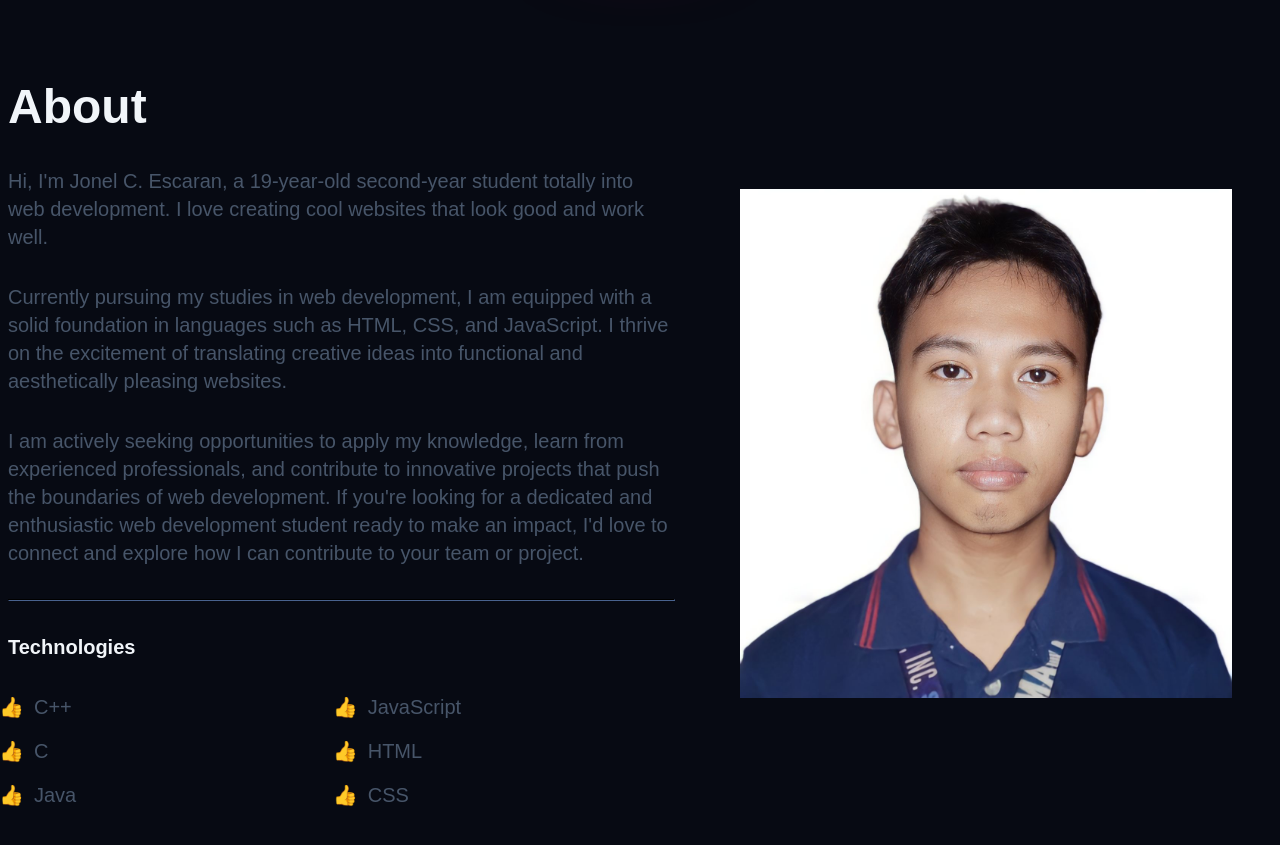
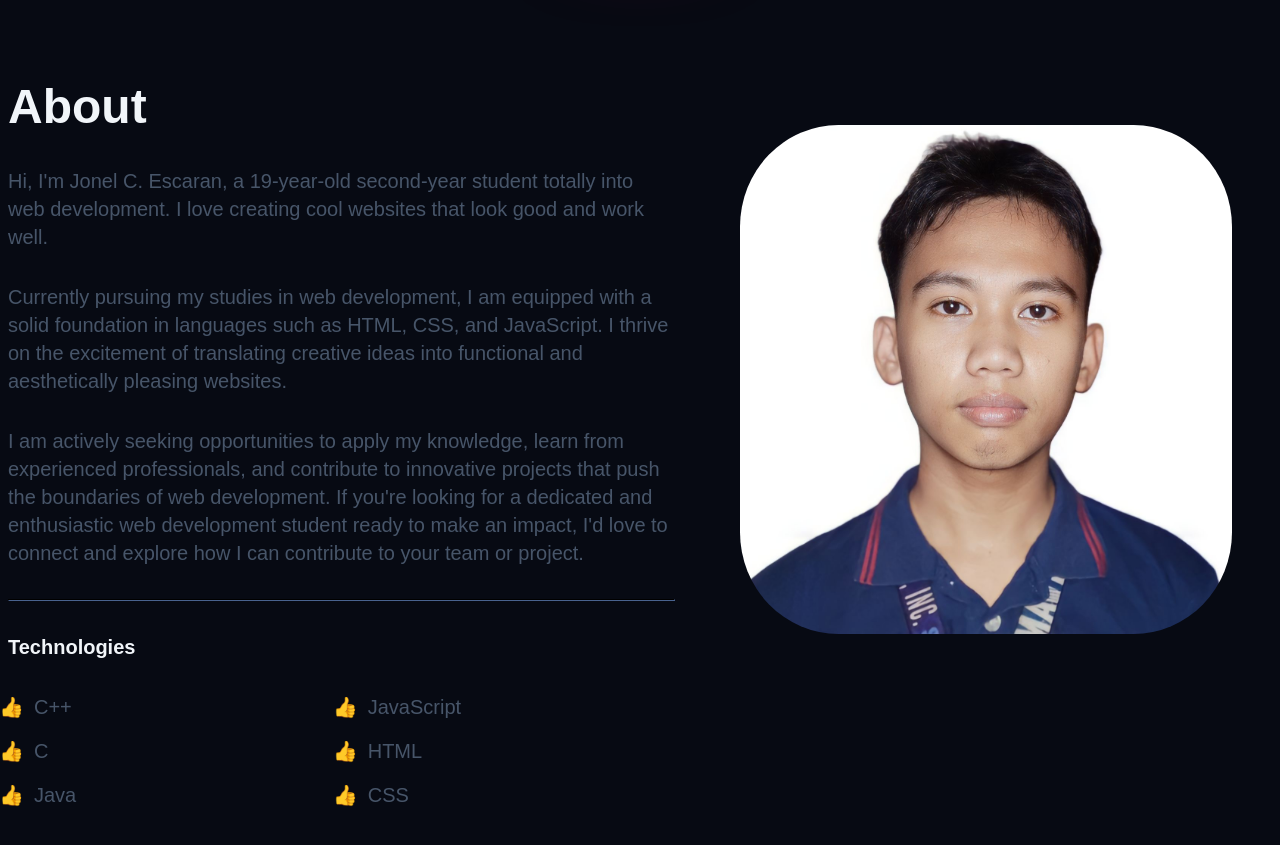
Before and after one commit to jonel123437/portfolio, a plain HTML site: page index.html in a window 1280 px wide. Shown: the part 880-1725 px from the top of the page. Drawn offline with nearby package versions, Linux system fonts and the light colour scheme; a web font is replaced by a local one.

Commit message:
Update about.css

```diff
--- a/assets/css/about.css
+++ b/assets/css/about.css
@@ -53,6 +53,9 @@
     margin-left: 0.5em;
 }
 
+.about__img {
+    border-radius: 20%;
+}
 
 /* xs */
 @media (min-width: 475px) {
@@ -94,7 +97,9 @@
 
 /* md */
 /* @media (min-width: 768px) {
-
+    .about__img {
+        margin-top: -10rem;
+    }
 } */
 
 /* lg */
@@ -119,6 +124,12 @@
 
     .about__list {
         font-size: var(--size-lg);
+    }
+}
+
+@media (min-width: 1032px) {
+    .about__img {
+        margin-top: -8rem;
     }
 }
 
```
